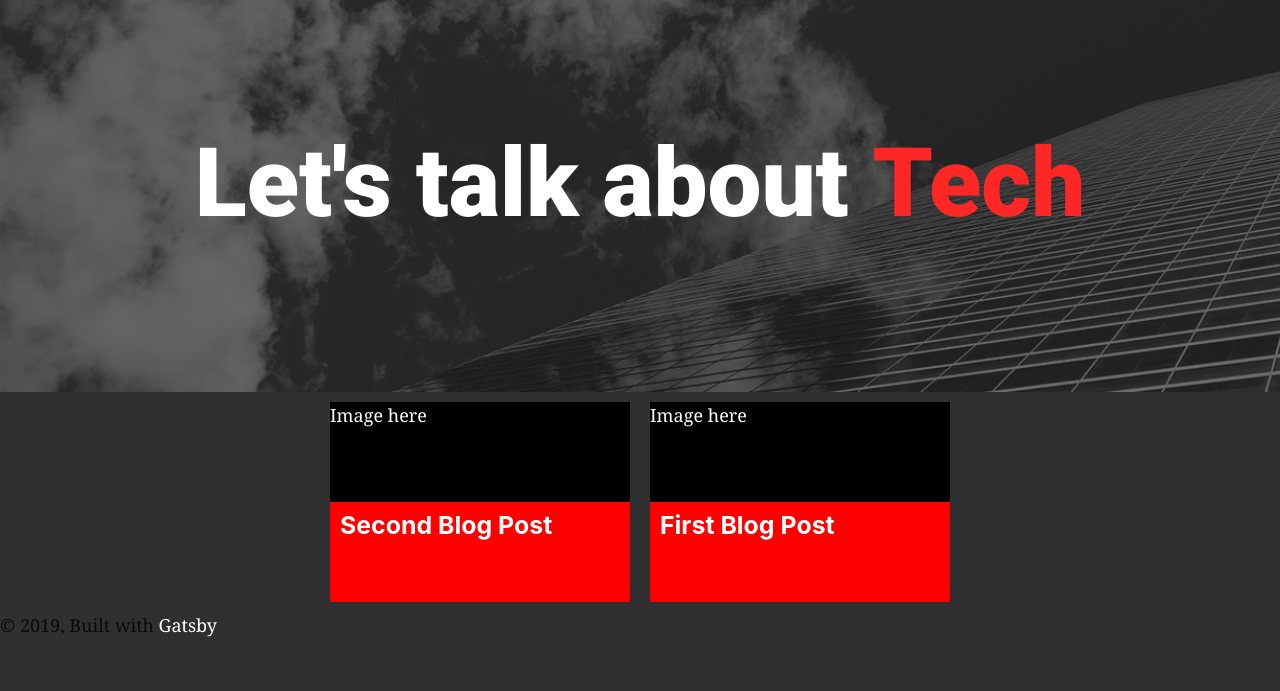
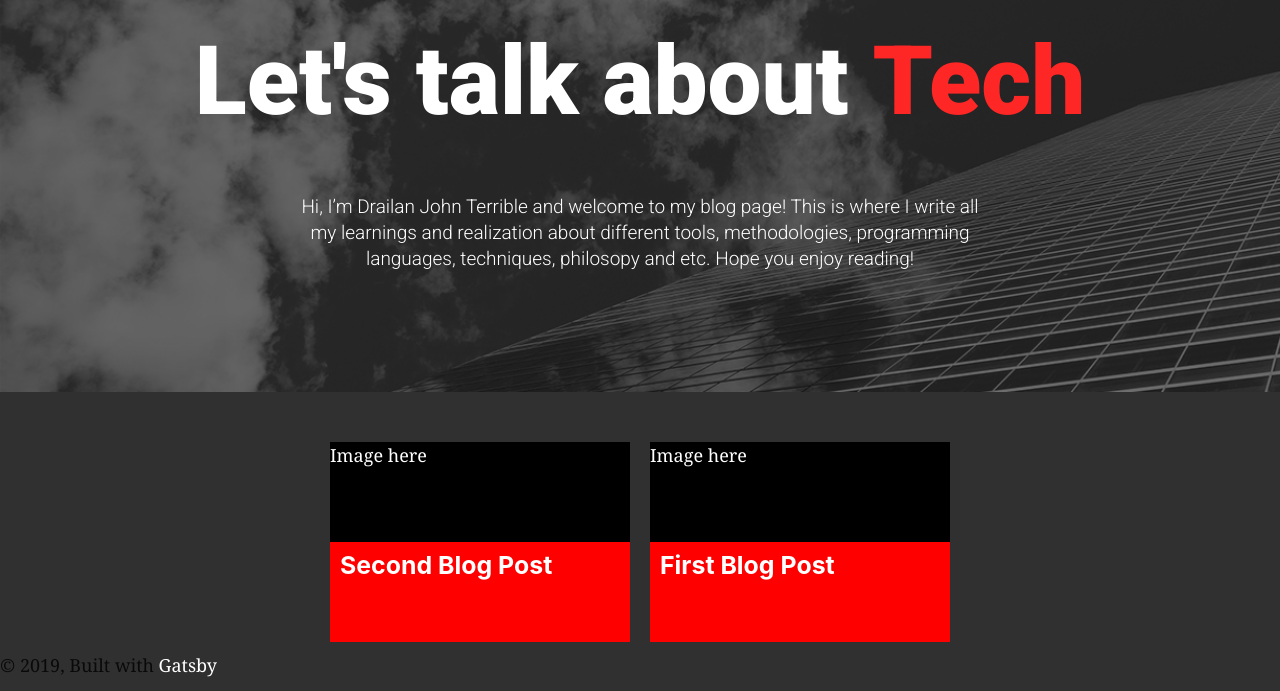
Before and after one commit to drailanjohngss/technicalblog, a Gatsby site: page / in a window 1280 px wide. Shown: the part 109-800 px from the top of the page. Built offline with nearby package versions, Linux system fonts and the light colour scheme; Gatsby itself is replaced by a stand-in of ours.

Commit message:
edited subtexts

```diff
--- a/src/components/layout.scss
+++ b/src/components/layout.scss
@@ -1,4 +1,4 @@
-@import url('https://fonts.googleapis.com/css?family=Roboto:400,500,900,900i');
+@import url('https://fonts.googleapis.com/css?family=Roboto:300,400,500,900,900i');
 html {
   font-family: sans-serif;
   -ms-text-size-adjust: 100%;
@@ -639,6 +639,8 @@ pre tt:after {
   background-size: cover;
   background-repeat: no-repeat;
   display: flex;
+  flex-direction: column;
+  justify-content: center;
   &__main-text {
     align-items: center;
     display: flex;
@@ -652,6 +654,17 @@ pre tt:after {
       color: #FF2626;
     }
   }
+  &__main-subtext {
+    margin: 0 auto;
+    width: 700px;
+    display: flex;
+    padding-top: 100px;
+    font-family: 'Roboto', sans-serif;
+    color: #fff;
+    font-weight: lighter;
+    font-size: 19px;
+    text-align: center;
+  }
 }
 
 .blog {
@@ -659,6 +672,7 @@ pre tt:after {
   align-items: center;
   width: 100%;
   justify-content: center;
+  padding-top: 40px;
   &__item {
     width: 300px;
     height: 200px;
--- a/src/pages/index.js
+++ b/src/pages/index.js
@@ -11,6 +11,11 @@ const IndexPage = ({ data }) => (
     <div className="hero">
       <div className="hero__main-text">
         Let's talk about&nbsp;<span className="hero__main-text--red">Tech</span>
+      </div>
+      <div className="hero__main-subtext">
+        <p>
+          Hi, I’m Drailan John Terrible and welcome to my blog page! This is where I write all my learnings and realization about different tools, methodologies, programming languages, techniques, philosopy and etc. Hope you enjoy reading!
+        </p>
       </div>
     </div>
     <div className="blog">
```
